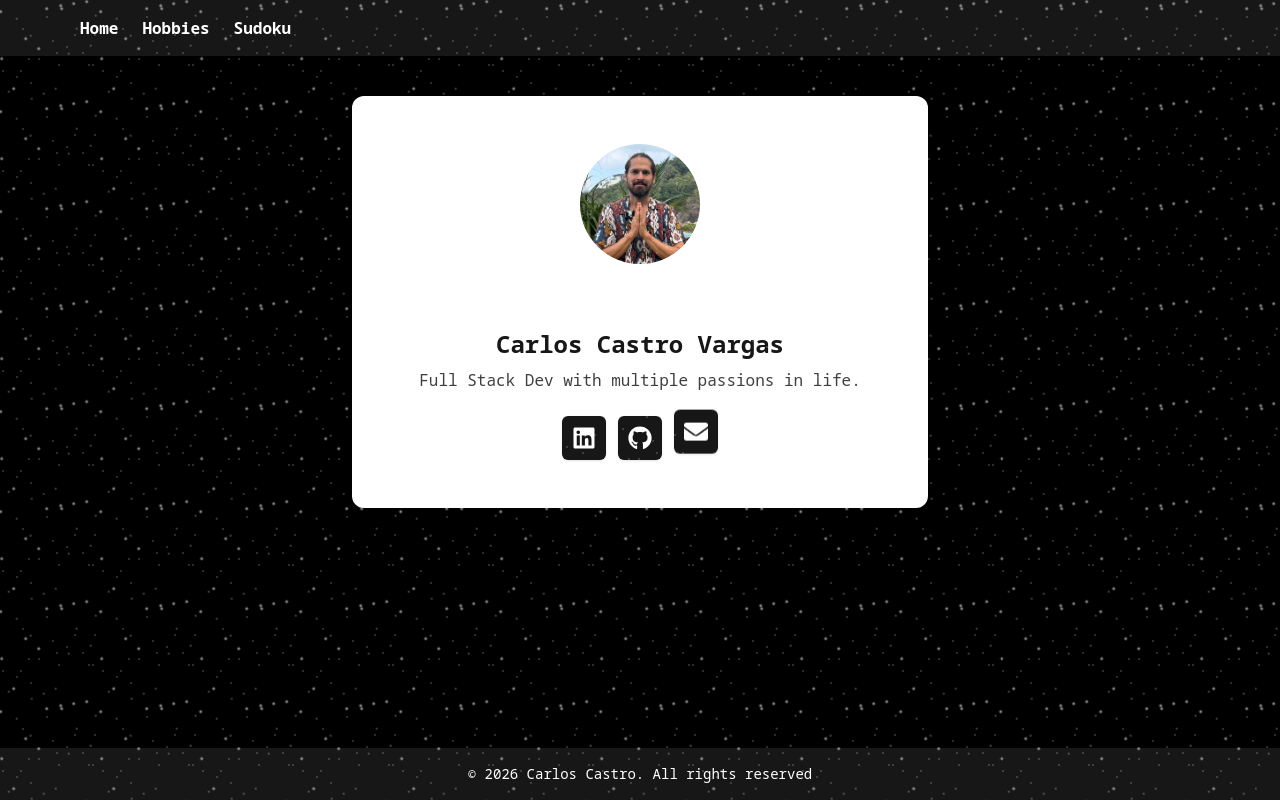
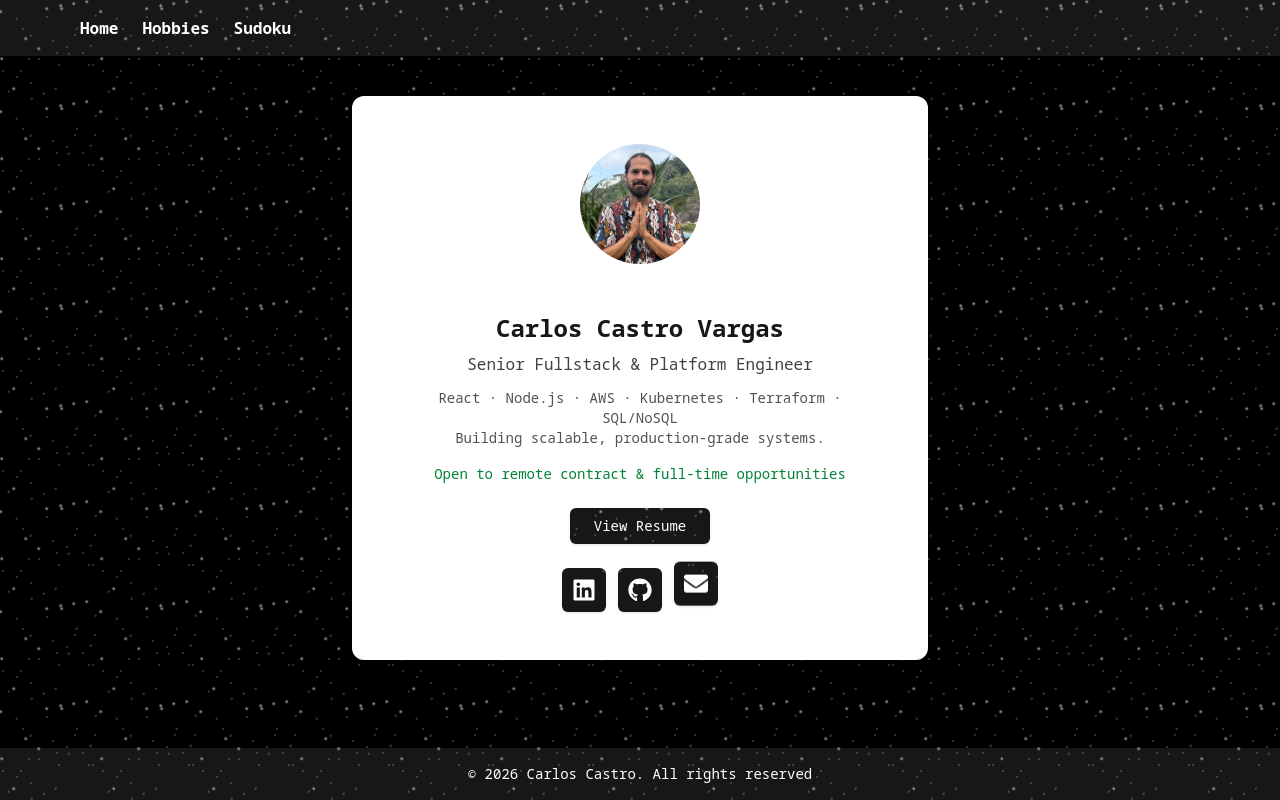
Before and after one commit to carlosconnected/carloscastro, a Next.js app: page / in a window 1280 px wide. Built offline with nearby package versions, Linux system fonts and the light colour scheme.

Commit message:
Update profile to prioritize hiring

```diff
--- a/components/PersonalInfo.tsx
+++ b/components/PersonalInfo.tsx
@@ -6,7 +6,7 @@ export default function PersonalInfo() {
   return (
     <section className="w-full flex justify-center">
       <div className="w-full max-w-[36rem] rounded-xl bg-white p-12 text-center shadow-2xl">
-        <div className="mx-auto mb-16 h-[120px] w-[120px] overflow-hidden rounded-full animate-flag-wind">
+        <div className="mx-auto mb-12 h-[120px] w-[120px] overflow-hidden rounded-full animate-flag-wind">
           <Image
             src="/yo.jpg"
             alt="Carlos"
@@ -22,9 +22,32 @@ export default function PersonalInfo() {
         </h1>
 
         <p className="mt-2 text-neutral-700 animate-slide-in-right">
-          Full Stack Dev with multiple passions in life.
+          Senior Fullstack & Platform Engineer
         </p>
 
+        <p className="mt-3 mx-auto max-w-md text-sm text-neutral-600">
+          React · Node.js · AWS · Kubernetes · Terraform · SQL/NoSQL
+          <br />
+          Building scalable, production-grade systems.
+        </p>
+
+        <p className="mt-4 text-sm font-medium text-green-700">
+          Open to remote contract & full-time opportunities
+        </p>
+
+        {/* Primary CTA */}
+        <div className="mt-6 flex flex-col sm:flex-row items-center justify-center gap-3">
+          <Link
+            href="/Carlos_Castro_Vargas_2026.pdf"
+            target="_blank"
+            rel="noopener noreferrer"
+            className="inline-flex items-center justify-center rounded-md bg-neutral-900 px-6 py-2 text-sm font-medium text-white shadow-sm hover:bg-neutral-800 active:translate-y-[1px]"
+          >
+            View Resume
+          </Link>
+        </div>
+
+        {/* Social icons */}
         <div className="mt-6 flex items-center justify-center gap-3">
           <IconLink
             href="https://www.linkedin.com/in/carlosconnected"
@@ -66,10 +89,16 @@ function IconLink({
   children: React.ReactNode;
   className?: string;
 }) {
+  const isExternal =
+    href.startsWith("http://") ||
+    href.startsWith("https://") ||
+    href.startsWith("mailto:");
+
   return (
     <Link
       href={href}
-      target="_blank"
+      target={isExternal ? "_blank" : undefined}
+      rel={isExternal ? "noopener noreferrer" : undefined}
       aria-label={label}
       className={`inline-flex h-11 w-11 items-center justify-center rounded-md bg-neutral-900 text-white shadow-sm hover:bg-neutral-800 active:translate-y-[1px] ${className}`}
     >
```
Also changed, not shown: 1 other file (tests, documents, lock files or other folders).
